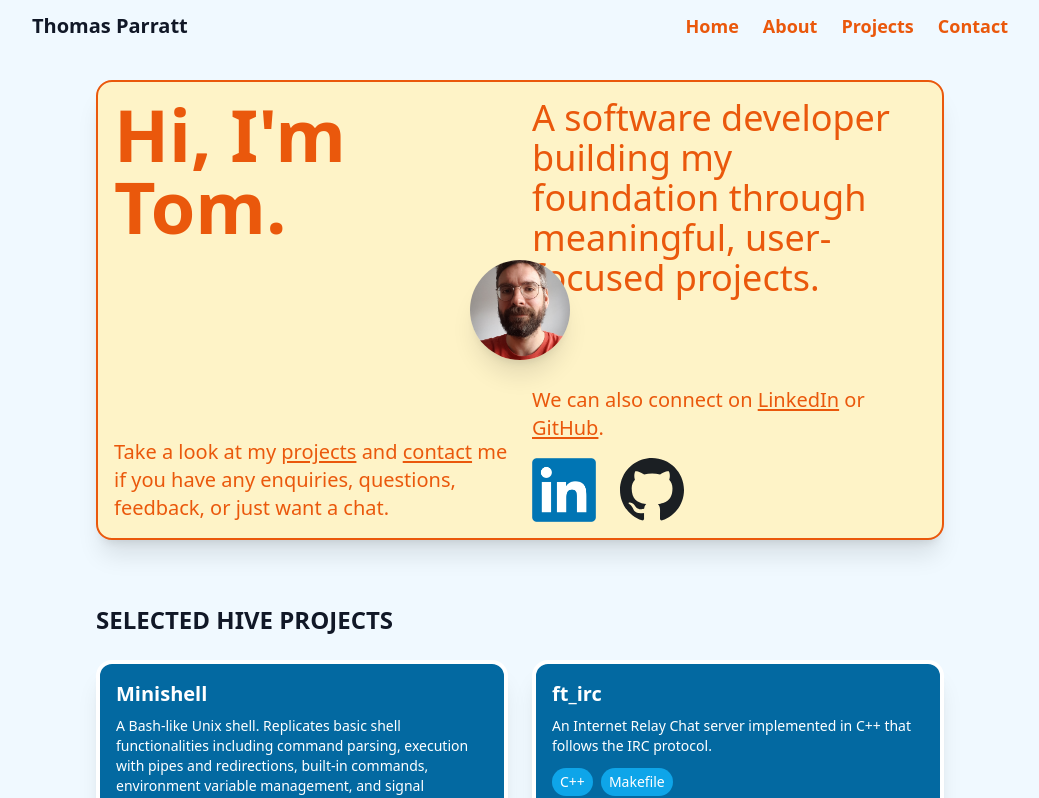
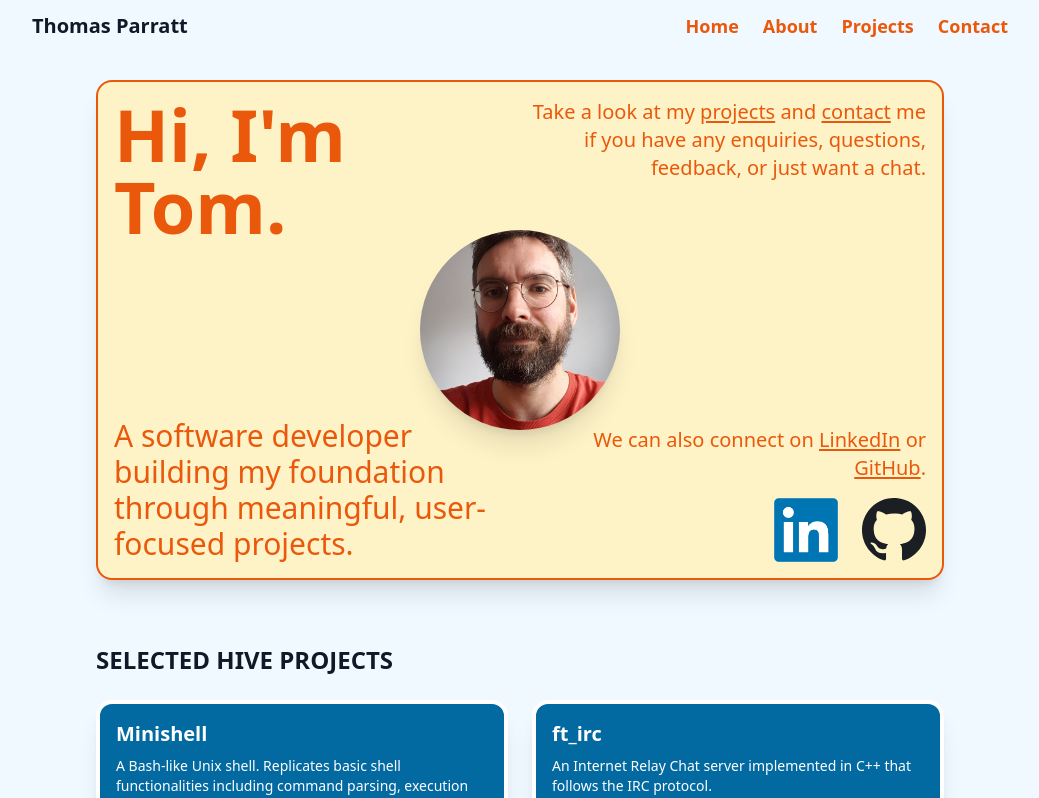
Before and after one commit to ThomasParratt/portfolio, a React (Vite) app: page / in a window 1280 px wide. Shown: the top 798 px of the page, without its empty margins (120-1159 px from the left). Built offline with nearby package versions, Linux system fonts and the light colour scheme.

Commit message:
layout and game changes

```diff
--- a/src/components/Home.jsx
+++ b/src/components/Home.jsx
@@ -37,7 +37,7 @@ export default function Home() {
                 <div className="max-w-4xl mx-auto px-6 grid grid-cols-1 md:grid-cols-2 gap-6">
                     <article
                         ref={boxRef}
-                        className="relative min-h-[500px] md:min-h-[400px] md:col-span-2 border-2 border-orange-600 rounded-2xl p-4 shadow-xl transition bg-amber-100"
+                        className="relative min-h-[500px] md:min-h-[500px] md:col-span-2 border-2 border-orange-600 rounded-2xl p-4 shadow-xl transition bg-amber-100"
                     >
                         <div className="grid grid-cols-2 grid-rows-2 gap-6 h-full">
                             {/* Top left */}
@@ -46,12 +46,7 @@ export default function Home() {
                             </h1>
 
                             {/* Top right */}
-                            <p className="text-2xl md:text-4xl font-medium text-orange-600 max-w-md self-start justify-self-end">
-                                A software developer building my foundation through meaningful, user-focused projects.
-                            </p>
-
-                            {/* Bottom left */}
-                            <p className="text-orange-600 text-base font-medium md:text-xl leading-relaxed self-end">
+                            <p className="text-orange-600 text-base font-medium md:text-xl leading-relaxed text-right">
                                 Take a look at my{" "}
                                 <Link to="/projects" className="underline underline-offset-2 hover:text-orange-300">projects</Link>
                                 {" "}and{" "}
@@ -59,9 +54,14 @@ export default function Home() {
                                 {" "}me if you have any enquiries, questions, feedback, or just want a chat.
                             </p>
 
+                            {/* Bottom left */}
+                            <p className="text-2xl md:text-3xl font-medium text-orange-600 max-w-md self-end justify-self-end">
+                                A software developer building my foundation through meaningful, user-focused projects.
+                            </p>
+
                             {/* Bottom right */}
                             <div className="self-end justify-self-end">
-                                <p className="text-orange-600 text-base font-medium md:text-xl leading-relaxed mb-4">
+                                <p className="text-orange-600 text-base font-medium md:text-xl leading-relaxed mb-4 text-right">
                                     We can also connect on{" "}
                                     <a
                                         href="https://www.linkedin.com/in/thomas-parratt-hive/"
@@ -82,7 +82,7 @@ export default function Home() {
                                     </a>.
                                 </p>
 
-                                <div className="flex gap-6">
+                                <div className="flex gap-6 justify-end">
                                     <a
                                         href="https://www.linkedin.com/in/thomas-parratt-hive/"
                                         target="_blank"
@@ -110,7 +110,7 @@ export default function Home() {
                             <img
                                 src={me}
                                 alt="Tom"
-                                className="absolute top-1/2 left-1/2 w-[100px] h-[100px] object-cover rounded-full shadow-xl cursor-pointer transform -translate-x-1/2 -translate-y-1/2"
+                                className="absolute top-1/2 left-1/2 w-[200px] h-[200px] object-cover rounded-full shadow-xl cursor-pointer transform -translate-x-1/2 -translate-y-1/2"
                                 onClick={handleShowPong}
                             />
                         )}
--- a/src/games/PongGameFace.tsx
+++ b/src/games/PongGameFace.tsx
@@ -24,9 +24,9 @@ export default function PongGameFace({ width, height }) {
 
     // Game Constants
     const PADDLE_WIDTH = 10;
-    const PADDLE_HEIGHT = 120;
+    const PADDLE_HEIGHT = 160;
     const PADDLE_SPEED = 500;
-    const BALL_SIZE = 100;
+    const BALL_SIZE = 200;
     const BUFFER = 15;
     const MAX_BALL_SPEED = 1500;
     const WINNING_SCORE = 5;
@@ -323,7 +323,7 @@ export default function PongGameFace({ width, height }) {
         const drawHeight = BALL_SIZE / aspectRatio;
 
         if (ballImg.complete) {
-            ctx.drawImage(ballImg, ballX, ballY - 17, drawWidth, drawHeight);
+            ctx.drawImage(ballImg, ballX, ballY - 33, drawWidth, drawHeight);
         } else {
             ctx.fillStyle = 'black';
             ctx.fillRect(ballX, ballY, BALL_SIZE, BALL_SIZE);
```
